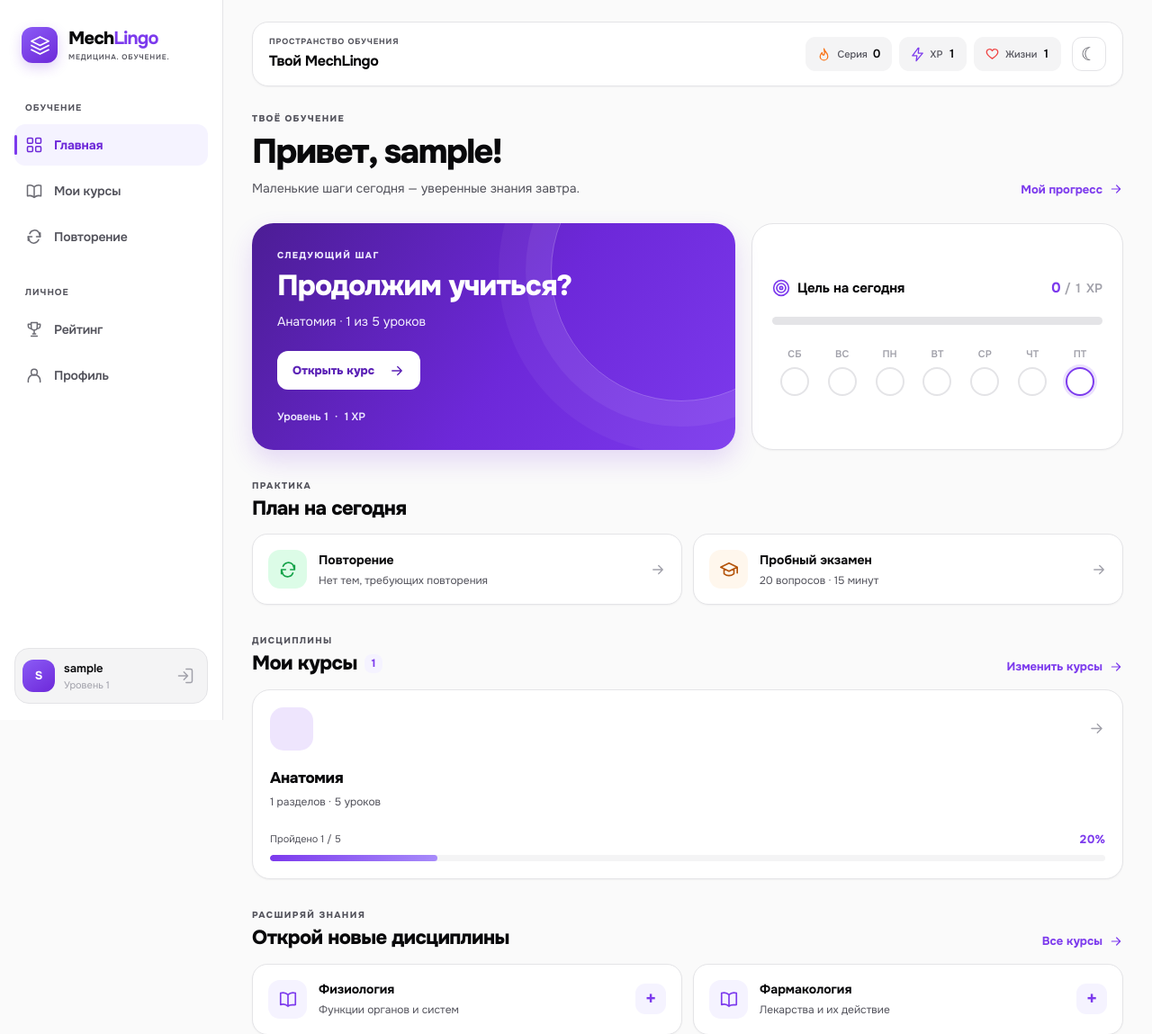
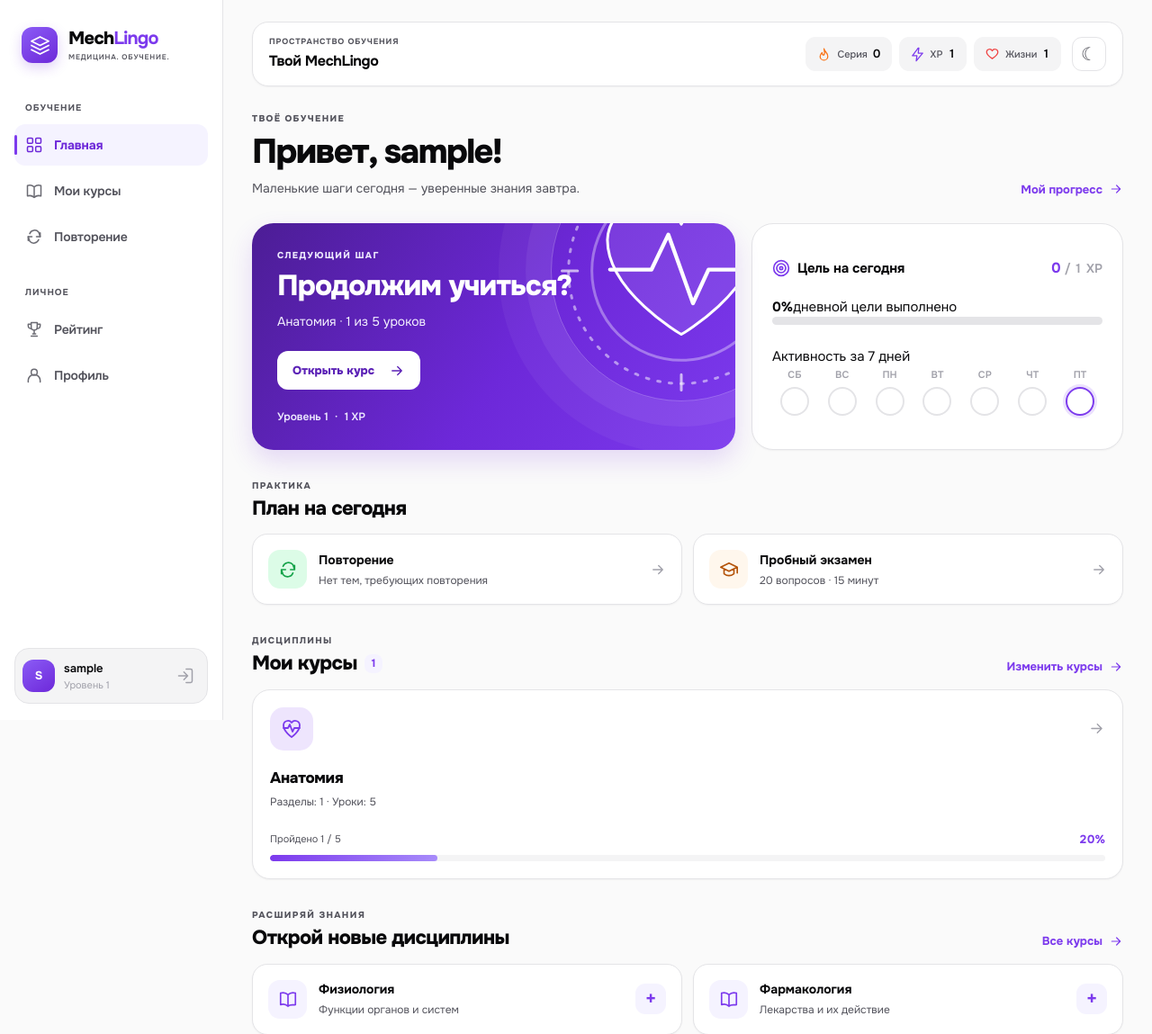
Before and after one commit to amal1a67/mechlingo, a Flask app: page /dashboard in a window 1280 px wide. Shown: the top 1149 px of the page at 90% size. Run offline with Flask 3, Linux system fonts and the light colour scheme; the visitor is signed in with stand-in values (Sample User, id 1); data comes from the database, SQL or seed files in the repository; tables that the repository leaves empty hold one stand-in row (values such as "Sample post").

Commit message:
Polish dashboard greeting, medical iconography and goal summary

```diff
--- a/templates/dashboard.html
+++ b/templates/dashboard.html
@@ -1,16 +1,22 @@
 {% extends "base.html" %}
 {% block title %}Главная — MechLingo{% endblock %}
 {% set active = 'dashboard' %}
+{% macro subject_icon(name) %}
+{% set n = name|lower %}
+<svg width="24" height="24" viewBox="0 0 24 24" fill="none" stroke="currentColor" stroke-width="1.8" stroke-linecap="round" stroke-linejoin="round" aria-hidden="true">
+{% if 'анатом' in n %}<path d="M12 21S3 15 3 8a5 5 0 0 1 9-3 5 5 0 0 1 9 3c0 7-9 13-9 13Z"/><path d="M3 11h5l2-4 3 8 2-4h6"/>{% elif 'физиолог' in n %}<path d="M2 12h5l3-8 4 16 3-8h5"/>{% elif 'фармаколог' in n %}<path d="M5 19a5 5 0 0 1 0-7L12 5a5 5 0 0 1 7 7l-7 7a5 5 0 0 1-7 0Z"/><path d="m8 9 7 7"/>{% elif 'гистолог' in n %}<path d="m10 3 4 2-4 8-4-2 4-8ZM12 13a5 5 0 0 1 5 5M4 21h16M8 18h9M6 14h5"/>{% elif 'биохим' in n %}<circle cx="12" cy="5" r="3"/><circle cx="5" cy="17" r="3"/><circle cx="19" cy="17" r="3"/><path d="m10 8-4 6m8-6 4 6M8 17h8"/>{% else %}<path d="M12 7c-3-3-6-3-9-2v14c3-1 6-1 9 2 3-3 6-3 9-2V5c-3-1-6-1-9 2v14"/>{% endif %}
+</svg>{% endmacro %}
+{% macro subject_kind(name) %}{% set n = name|lower %}{% if 'анатом' in n %}anatomy{% elif 'физиолог' in n %}physiology{% elif 'фармаколог' in n %}pharma{% elif 'гистолог' in n %}histology{% elif 'биохим' in n %}biochem{% else %}general{% endif %}{% endmacro %}
 {% block content %}
 <link rel="stylesheet" href="{{ url_for('static', filename='css/dashboard.css') }}">
 <div class="page-container ml-dashboard">
     <section class="md-intro">
-        <div><div class="md-kicker">ТВОЁ ОБУЧЕНИЕ</div><h1>Привет, {{ user.username }}!</h1><p>Маленькие шаги сегодня — уверенные знания завтра.</p></div>
+        <div><div class="md-kicker">ТВОЁ ОБУЧЕНИЕ</div><h1>{% if '@' in user.username %}С возвращением!{% else %}Привет, {{ user.username }}!{% endif %}</h1><p>Маленькие шаги сегодня — уверенные знания завтра.</p></div>
         <a class="md-link" href="/profile">Мой прогресс <svg width="22" height="22" viewBox="0 0 24 24" fill="none" stroke="currentColor" stroke-width="1.8" stroke-linecap="round" stroke-linejoin="round" aria-hidden="true"><path d="M5 12h14m-6-6 6 6-6 6"/></svg></a>
     </section>
     <div class="md-overview">
         <section class="md-hero">
-            <div class="md-hero-decoration" aria-hidden="true"></div>
+            <div class="md-hero-decoration" aria-hidden="true"><svg viewBox="0 0 200 200" fill="none" stroke="currentColor" stroke-width="2.1" stroke-linecap="round" stroke-linejoin="round"><circle cx="100" cy="100" r="87" stroke-dasharray="2 7" opacity=".5"/><circle cx="100" cy="100" r="69" opacity=".35"/><path d="M100 149S43 116 43 76a30 30 0 0 1 57-12 30 30 0 0 1 57 12c0 40-57 73-57 73Z" fill="currentColor" fill-opacity=".09"/><path d="M45 99h32l13-27 19 53 12-26h34" stroke-width="3"/><path d="M100 8v12m0 160v12M8 100h12m160 0h12" opacity=".65"/></svg></div>
             <div class="md-kicker">СЛЕДУЮЩИЙ ШАГ</div>
             {% if user_courses %}
             {% set next = user_courses[0] %}
@@ -40,10 +46,12 @@
             </div>
         </div>
 
+        <div class="md-goal-summary"><strong>{{ daily.percent if daily else 0 }}%</strong><span>дневной цели выполнено</span></div>
         <div class="daily-goal-progress">
             <div class="daily-goal-fill" id="daily-fill" style="width: {{ daily.percent if daily else 0 }}%"></div>
         </div>
 
+        <div class="md-week-caption">Активность за 7 дней</div>
         <div class="daily-week" id="daily-week">
             {% if daily and daily.week %}
                 {% for day in daily.week %}
@@ -83,8 +91,8 @@
         {% for c in user_courses %}
             {% set percent = (c.completed_levels * 100 / c.total_levels)|int if c.total_levels else 0 %}
             <a class="md-course" href="/course/{{ c.id }}">
-                <div class="md-course-top"><span class="md-course-icon" style="--course-color: {{ c.color }}">{{ book }}</span><span class="md-course-arrow"><svg width="22" height="22" viewBox="0 0 24 24" fill="none" stroke="currentColor" stroke-width="1.8" stroke-linecap="round" stroke-linejoin="round" aria-hidden="true"><path d="M5 12h14m-6-6 6 6-6 6"/></svg></span></div>
-                <h3>{{ c.name }}</h3><p>{{ c.sections_count }} разделов · {{ c.total_levels }} уроков</p>
+                <div class="md-course-top"><span class="md-course-icon md-subject-{{ subject_kind(c.name) }}">{{ subject_icon(c.name) }}</span><span class="md-course-arrow"><svg width="22" height="22" viewBox="0 0 24 24" fill="none" stroke="currentColor" stroke-width="1.8" stroke-linecap="round" stroke-linejoin="round" aria-hidden="true"><path d="M5 12h14m-6-6 6 6-6 6"/></svg></span></div>
+                <h3>{{ c.name }}</h3><p>Разделы: {{ c.sections_count }} · Уроки: {{ c.total_levels }}</p>
                 <div class="md-progress-label"><span>Пройдено {{ c.completed_levels }} / {{ c.total_levels }}</span><strong>{{ percent }}%</strong></div>
                 <div class="md-progress-track" role="progressbar" aria-label="Прогресс курса" aria-valuenow="{{ percent }}" aria-valuemin="0" aria-valuemax="100"><span style="width: {{ percent }}%"></span></div>
             </a>
```
